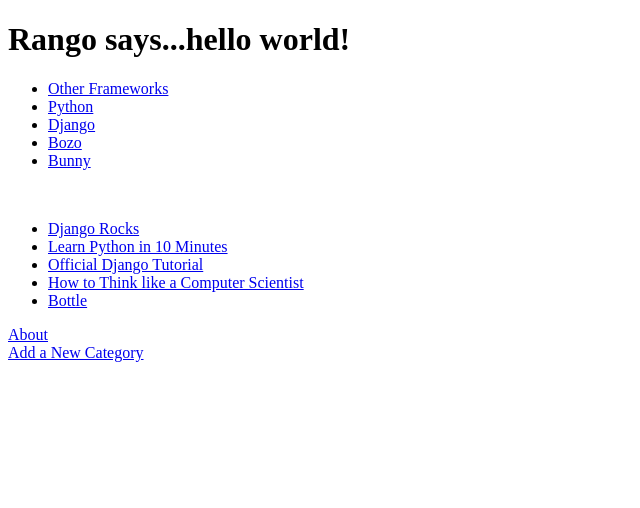
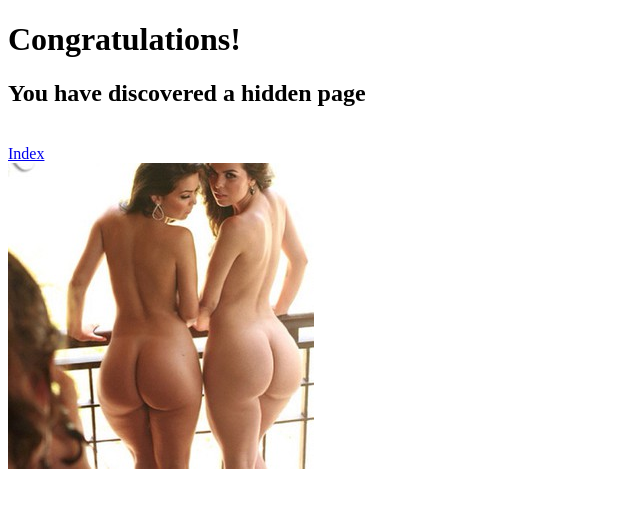
Before and after one commit to jochasinga/tango-django, a Django app: page /rango/myass in a window 1280 px wide. Shown: the top 508 px of the page, without its empty margins (0-640 px from the left). Run offline with Django 3.2, Linux system fonts and the light colour scheme; data comes from the database, SQL or seed files in the repository; both versions use the stored data as it was after the commit; parts of the project's set-up code (start-up, migrations or seed data) failed here and were passed over.

Commit message:
Finish 7.3 exercise and gracefully handle user to wander to unknown categories

```diff
--- a/tango_with_django_project/rango/urls.py
+++ b/tango_with_django_project/rango/urls.py
@@ -11,7 +11,7 @@
     url(r'^index', views.index, name='first page'),
 
     # http://localhost:PORT/rango/myass => index.html
-    url(r'^myass', views.index, name='first page'),
+    url(r'^myass', views.myass, name='bonus page'),
 
     # Map path '/about/' to about view, which will dispatch about template
     url(r'^about/', views.about, name='about'),
--- a/tango_with_django_project/rango/views.py
+++ b/tango_with_django_project/rango/views.py
@@ -95,6 +95,15 @@
     # Simply return the template, since no model data are used here
     return render_to_response('rango/about.html', context)
 
+# myass view
+def myass(req):
+    "Bonus view \|^_^|/"
+
+    # Quary the HTTP Request context (GET or POST)
+    context = RequestContext(req)
+
+    # Simply return the myass template
+    return render_to_response('rango/myass.html', context)
 
 # category view
 def category(req, category_name_url):
@@ -144,11 +153,12 @@
     except Category.DoesNotExist:
         # We get here if we didn't find the specified category.
         # Don't do anything - the template displays the "no category" message for us.
-        pass
+        context_dict['category_not_exist'] = True
 
-    # Go render the response and return it to the client using the over-convenient
-    # render_to_response() shortcut function
-    return render_to_response('rango/category.html', context_dict, context)
+    finally:
+        # Go render the response and return it to the client using the over-convenient
+        # render_to_response() shortcut function
+        return render_to_response('rango/add_category.html', context_dict, context)
 
 # add_category view
 def add_category(req):
--- /dev/null
+++ b/tango_with_django_project/templates/rango/myass.html
@@ -0,0 +1,18 @@
+<!DOCTYPE html>
+
+{% load static %}
+
+<html>
+
+  <head>
+    <title>My Ass BONUS Page!!</title>
+  </head>
+
+  <body>
+    <h1>Congratulations!</h1>
+   <h2>You have discovered a hidden page</h2><br />
+    <a href="/rango/index/">Index</a><br />
+    <img src="{% static 'ass.jpg' %}" alt="Picture of ass" />
+  </body>
+
+</html>
```
Also changed, not shown: tango_with_django_project/templates/rango/add_category.html (+8 -3 lines), tango_with_django_project/rango.db, tango_with_django_project/static/ass.jpg (added).
